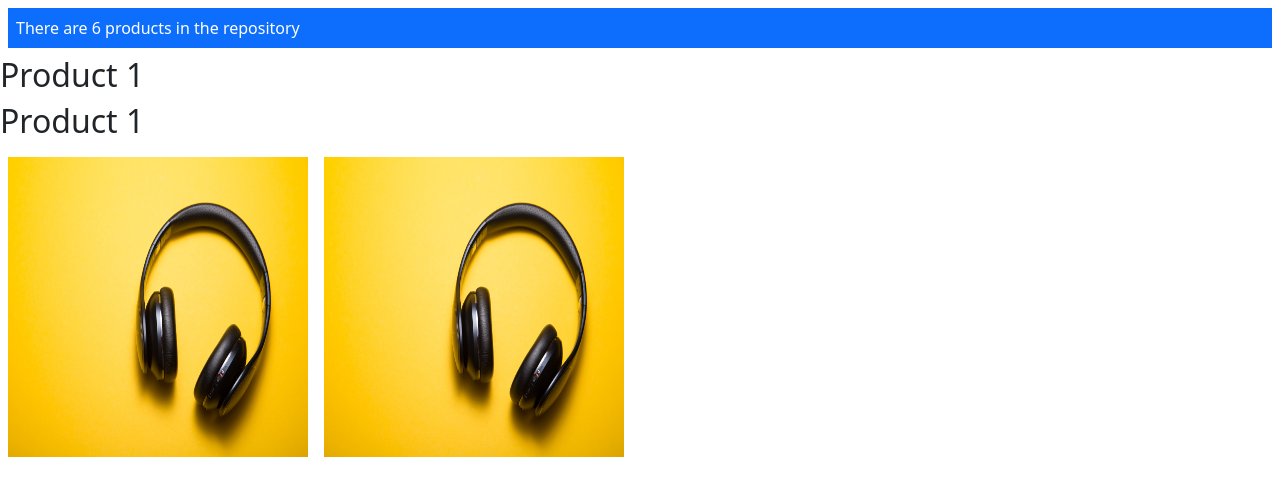
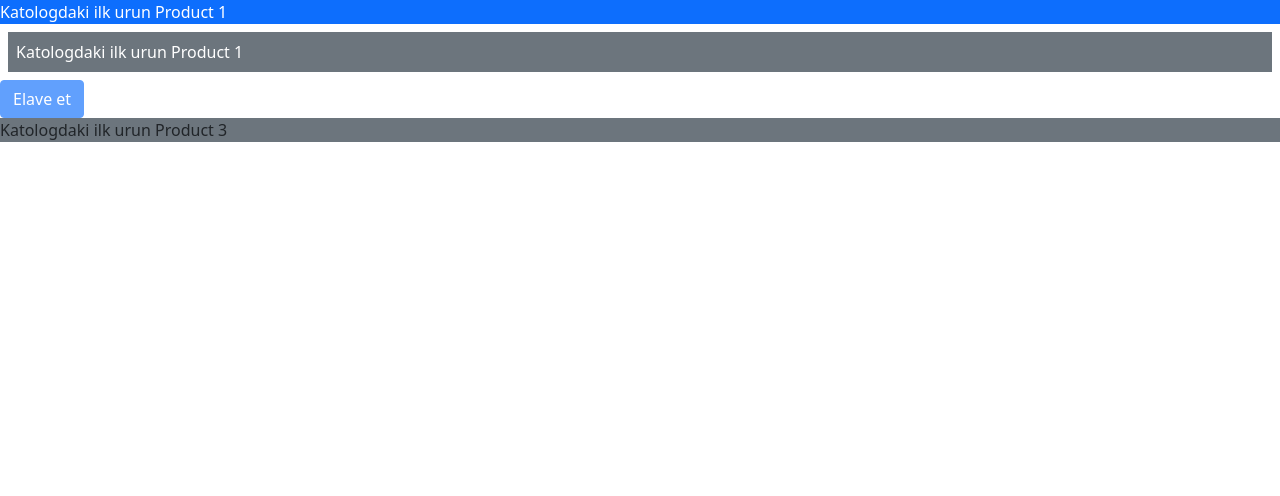
Before and after one commit to ilkinzeynalli/MovieApp, an Angular app: page / in a window 1280 px wide. Shown: the top 496 px of the page. Built offline with nearby package versions, Linux system fonts and the light colour scheme.

Commit message:
class binding

```diff
--- a/src/app/product.component.html
+++ b/src/app/product.component.html
@@ -1,11 +1,14 @@
-<div class="bg-primary text-white m-2 p-2">
-    There are {{productRepository.getProducts().length}} products in the repository
+<div  class="text-white" [class]="{'bg-primary': (product.price ?? 0) <= 2000}">
+    Katologdaki ilk urun {{ productRepository.getProductById(1).name }}
 </div>
 
+<div class="text-white" [class]="getClasses(2)">
+    Katologdaki ilk urun {{ productRepository.getProductById(1).name }}
+</div>
 
-<h2>{{product.name}}</h2> <!--Interpelation binding-->
-<h2 [textContent]="product.name"></h2> <!--Property binding-->
+<button class="btn btn-primary" [class.disabled]="disabled">Elave et</button>
 
-<img src="assets/img/{{ product.imageUrl }}" width="300" height="300" class="m-2"/>
 
-<img [src]="'assets/img/' + product.imageUrl" width="300" height="300" class="m-2"/>
+<div [ngClass]="getClassesMap(3)">
+    Katologdaki ilk urun {{ productRepository.getProductById(3).name }}
+</div>
--- a/src/app/product.component.ts
+++ b/src/app/product.component.ts
@@ -10,10 +10,27 @@ import { ProductRepository } from "./models/repository.model";
 export class ProductComponent{
     productRepository: ProductRepository;
     product: Product;
+    disabled: boolean = true;
 
     constructor(){
         this.productRepository = new ProductRepository();
         this.product = this.productRepository.getProductById(1);
     }
 
+    getClasses(id:number){
+        let product = this.productRepository.getProductById(id);
+
+        return ((product.price ?? 0) < 2000 ? "bg-primary":"bg-secondary" + " m-2 p-2")
+    }
+
+    getClassesMap(id: number) :Object{
+        let product = this.productRepository.getProductById(id);
+
+        return {
+            "bg-primary": (product.price ?? 0) <= 2000,
+            "bg-secondary": (product.price ?? 0) > 2000,
+            "text-white": product.name == "Product 2"
+        };
+    }
+
 }
```
